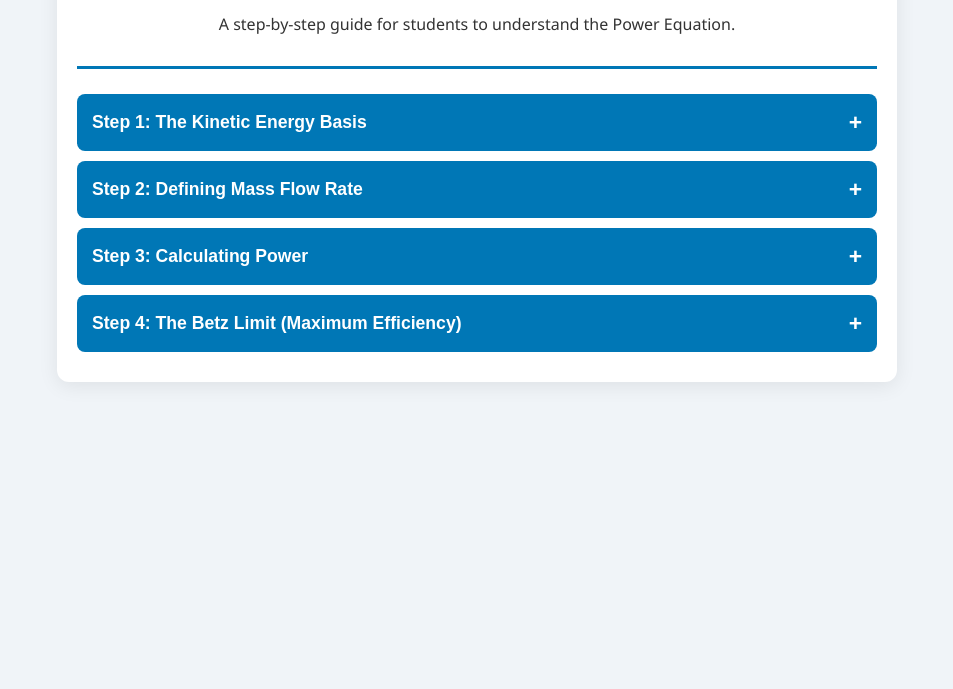
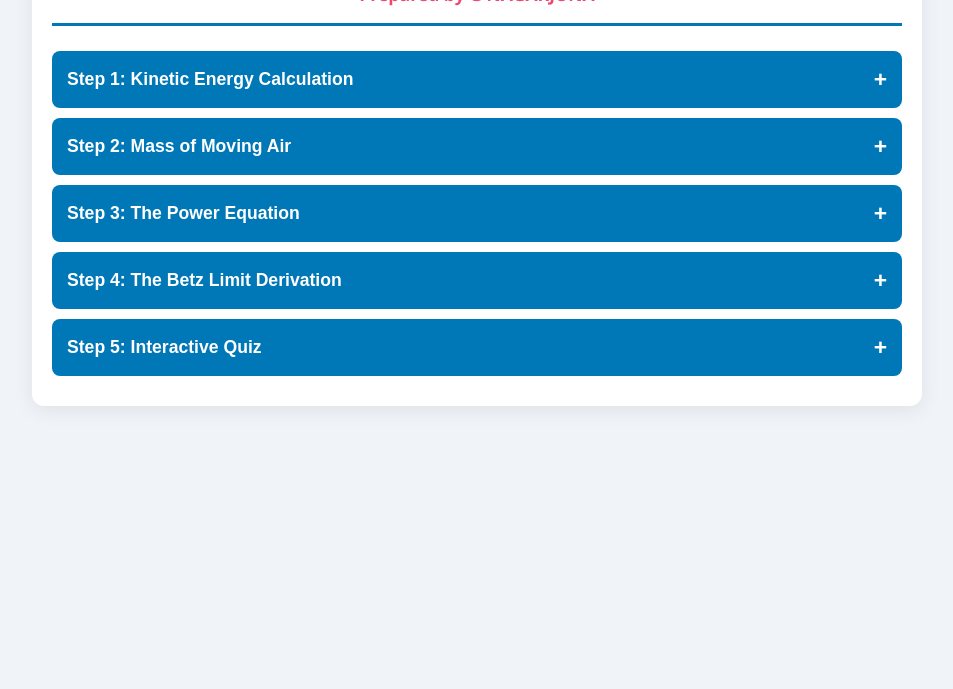
Before and after one commit to gnagarjuna-blip/Windpower-and-Betz-limit, a plain HTML site: page index.html in a window 1280 px wide. Shown: the part 111-800 px from the top of the page, without its empty margins (163-1116 px from the left). Drawn offline with Linux system fonts and the light colour scheme.

Commit message:
Update index.html

```diff
--- a/index.html
+++ b/index.html
@@ -3,7 +3,7 @@
 <head>
     <meta charset="UTF-8">
     <meta name="viewport" content="width=device-width, initial-scale=1.0">
-    <title>Derivation of Wind Power - G NAGARJUNA</title>
+    <title>Physics of Wind Power - G NAGARJUNA</title>
     <style>
         body {
             font-family: 'Segoe UI', Tahoma, Geneva, Verdana, sans-serif;
@@ -11,10 +11,11 @@
             padding: 0;
             background-color: #f0f4f8;
             color: #333;
+            line-height: 1.6;
         }
         .container {
             width: 95%;
-            max-width: 800px;
+            max-width: 850px;
             margin: 20px auto;
             padding: 20px;
             background-color: #fff;
@@ -78,80 +79,123 @@
             padding: 15px;
             border-radius: 6px;
             text-align: center;
-            font-size: 1.2em;
+            font-size: 1.3em;
             font-weight: bold;
-            margin: 10px 0;
+            margin: 15px 0;
             border: 1px dashed #0077b6;
+            color: #005f8d;
         }
 
-        .step-title {
-            color: #0077b6;
+        /* Quiz Styles */
+        .quiz-container {
+            margin-top: 20px;
+            padding: 15px;
+            background: #e9f5ff;
+            border-radius: 10px;
+        }
+        .question {
             font-weight: bold;
-            margin-top: 15px;
+            margin-bottom: 10px;
         }
+        .option-btn {
+            display: block;
+            width: 100%;
+            padding: 10px;
+            margin: 5px 0;
+            background: white;
+            border: 1px solid #0077b6;
+            border-radius: 5px;
+            cursor: pointer;
+            text-align: left;
+            transition: 0.3s;
+        }
+        .option-btn:hover {
+            background: #d1ecff;
+        }
+        .feedback {
+            margin-top: 10px;
+            padding: 10px;
+            border-radius: 5px;
+            display: none;
+            font-size: 0.95em;
+        }
+        .correct { background-color: #d4edda; color: #155724; border: 1px solid #c3e6cb; }
+        .wrong { background-color: #f8d7da; color: #721c24; border: 1px solid #f5c6cb; }
     </style>
 </head>
 <body>
 
 <div class="container">
     <header>
-        <h1>Mathematical Derivation of Wind Power</h1>
+        <h1>Physics of Wind Power Derivation</h1>
         <div class="prepared-by">Prepared by G NAGARJUNA</div>
-        <p>A step-by-step guide for students to understand the Power Equation.</p>
     </header>
 
-    <button class="accordion-btn">Step 1: The Kinetic Energy Basis</button>
+    <button class="accordion-btn">Step 1: Kinetic Energy Calculation</button>
     <div class="panel">
-        <p>The power in wind comes from the kinetic energy of moving air molecules.</p>
-        <p>The standard formula for Kinetic Energy (E) of any moving mass (m) at a specific velocity (v) is:</p>
-        <div class="formula">E = 1/2 * m * v^2</div>
-        <p>Where:</p>
-        <ul>
-            <li><strong>m:</strong> mass of the air.</li>
-            <li><strong>v:</strong> velocity (speed) of the wind.</li>
-        </ul>
+        <p>Wind power is derived from the motion of air mass. The Kinetic Energy (E) of any object with mass (m) moving at velocity (v) is:</p>
+        <div class="formula">E = 1/2 * m * v²</div>
     </div>
 
-    <button class="accordion-btn">Step 2: Defining Mass Flow Rate</button>
+    <button class="accordion-btn">Step 2: Mass of Moving Air</button>
     <div class="panel">
-        <p>Since wind is a continuous flow, we need to calculate how much mass passes through the turbine blades over a period of time (t).</p>
-        <p><strong>Volume (V)</strong> = Area * Distance = A * (v * t)</p>
-        <p><strong>Mass (m)</strong> = Density * Volume = rho * A * v * t</p>
-        <div class="formula">m = rho * A * v * t</div>
-        <p>Where:</p>
+        <p>To find the mass (m) of air passing through the turbine area (A) in a given time (t):</p>
         <ul>
-            <li><strong>rho (ρ):</strong> Air density (approx 1.225 kg/m³).</li>
-            <li><strong>A:</strong> Swept area of the blades.</li>
-            <li><strong>v:</strong> Wind speed.</li>
+            <li><strong>Volume (V)</strong> = Area * Distance = A * (v * t)</li>
+            <li><strong>Mass (m)</strong> = Density * Volume</li>
         </ul>
+        <div class="formula">m = ρ * A * v * t</div>
+        <p>Where <strong>ρ (rho)</strong> is the air density.</p>
     </div>
 
-    <button class="accordion-btn">Step 3: Calculating Power</button>
+    <button class="accordion-btn">Step 3: The Power Equation</button>
     <div class="panel">
-        <p>Power is defined as Energy divided by Time. We substitute our Mass formula from Step 2 into the Kinetic Energy formula from Step 1.</p>
-        <p><strong>Power (P)</strong> = (1/2 * m * v^2) / t</p>
-        <p>Substitute m: <strong>P</strong> = (1/2 * (rho * A * v * t) * v^2) / t</p>
-        <p>The time (t) cancels out, leaving the final equation:</p>
-        <div class="formula">P = 1/2 * rho * A * v^3</div>
-        <p><strong>Important Note:</strong> Power is proportional to the <strong>cube of the velocity</strong>. Doubling the wind speed results in 8 times more power!</p>
+        <p>Power (P) is Energy per unit time (E/t). Substituting the mass into the energy equation:</p>
+        <div class="formula">P = (1/2 * (ρ * A * v * t) * v²) / t</div>
+        <p>The time (t) cancels out, giving us the Total Wind Power:</p>
+        <div class="formula">P = 1/2 * ρ * A * v³</div>
+        <p><strong>Note:</strong> Because velocity is cubed (v³), doubling the wind speed increases power by 8 times!</p>
     </div>
 
-    <button class="accordion-btn">Step 4: The Betz Limit (Maximum Efficiency)</button>
+    <button class="accordion-btn">Step 4: The Betz Limit Derivation</button>
     <div class="panel">
+        <p>A turbine cannot extract 100% of the wind's power because the air must continue moving to leave the area. Using the Actuator Disk Model:</p>
 
-        <p>A turbine cannot capture all of the wind's energy. If it did, the air would stop completely behind the turbine, and no more air could flow through.</p>
-        <p>The <strong>Betz Limit</strong> states that the maximum theoretical efficiency a turbine can achieve is <strong>16/27</strong>.</p>
-        <div class="formula">Efficiency = 59.3%</div>
-        <p>In practice, modern turbines operate at about 35% to 45% efficiency due to mechanical friction and air turbulence.</p>
+        <ol>
+            <li>Let <strong>v_upstream</strong> be initial speed and <strong>v_downstream</strong> be exit speed.</li>
+            <li>Power Extracted = Difference in Kinetic Energy.</li>
+            <li>Maximum power occurs when <strong>v_downstream = 1/3 * v_upstream</strong>.</li>
+        </ol>
+        <p>This results in the <strong>Betz Limit</strong> coefficient (Cp):</p>
+        <div class="formula">Cp = 16/27 ≈ 59.3%</div>
+        <p>No turbine can capture more than 59.3% of the kinetic energy in wind.</p>
+    </div>
+
+    <button class="accordion-btn">Step 5: Interactive Quiz</button>
+    <div class="panel">
+        <div class="quiz-container">
+            <div class="question">1. If the wind speed doubles (2v), how much does the power increase?</div>
+            <button class="option-btn" onclick="checkAnswer(this, false, 'q1', 'Incorrect. Remember the formula uses v cubed (v³). 2 to the power of 3 is 8.')">2 times</button>
+            <button class="option-btn" onclick="checkAnswer(this, false, 'q1', 'Incorrect. That would be v squared, but wind power uses v cubed.')">4 times</button>
+            <button class="option-btn" onclick="checkAnswer(this, true, 'q1', 'Correct! Since Power is proportional to v³, 2³ = 8.')">8 times</button>
+            <div id="q1" class="feedback"></div>
+
+            <hr>
+
+            <div class="question">2. What is the maximum theoretical efficiency (Betz Limit)?</div>
+            <button class="option-btn" onclick="checkAnswer(this, false, 'q2', 'Incorrect. This is much higher than what physics allows for wind.')">100%</button>
+            <button class="option-btn" onclick="checkAnswer(this, true, 'q2', 'Correct! The Betz Limit is 16/27, which is approximately 59.3%.')">59.3%</button>
+            <button class="option-btn" onclick="checkAnswer(this, false, 'q2', 'Incorrect. While real turbines often operate at 40%, the theoretical limit is higher.')">40%</button>
+            <div id="q2" class="feedback"></div>
+        </div>
     </div>
 
 </div>
 
 <script>
+    // Accordion Logic
     var acc = document.getElementsByClassName("accordion-btn");
-    var i;
-
-    for (i = 0; i < acc.length; i++) {
+    for (var i = 0; i < acc.length; i++) {
         acc[i].addEventListener("click", function() {
             this.classList.toggle("active");
             var panel = this.nextElementSibling;
@@ -162,6 +206,24 @@
             }
         });
     }
+
+    // Quiz Logic
+    function checkAnswer(btn, isCorrect, feedbackId, explanation) {
+        var feedbackDiv = document.getElementById(feedbackId);
+        feedbackDiv.style.display = "block";
+
+        if (isCorrect) {
+            feedbackDiv.className = "feedback correct";
+            feedbackDiv.innerHTML = "<strong>Correct!</strong> " + explanation;
+        } else {
+            feedbackDiv.className = "feedback wrong";
+            feedbackDiv.innerHTML = "<strong>Wrong.</strong> " + explanation;
+        }
+
+        // Adjust panel height to fit feedback
+        var panel = btn.parentElement.parentElement;
+        panel.style.maxHeight = panel.scrollHeight + "px";
+    }
 </script>
 
 </body>
```
